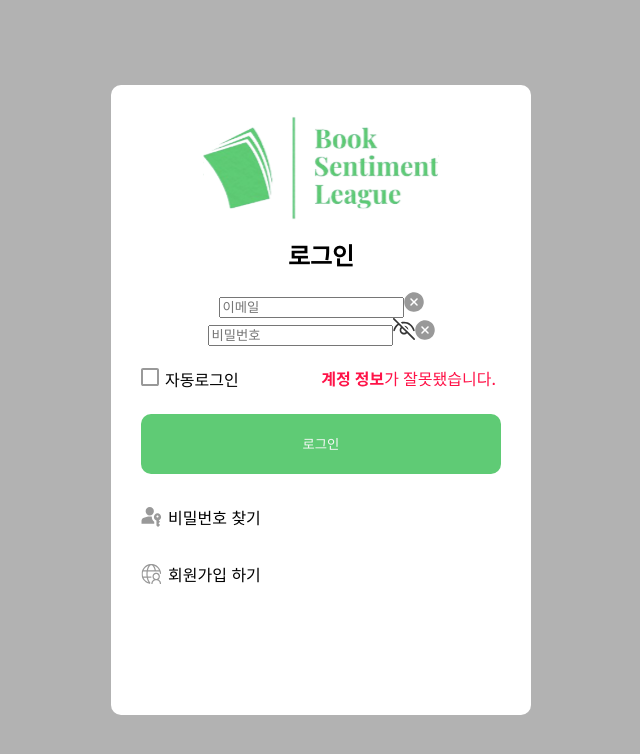
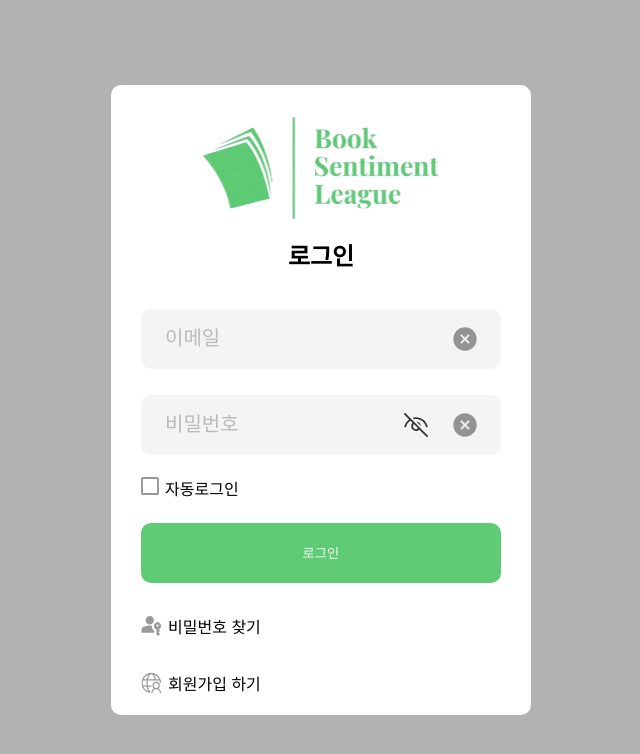
Before and after one commit to unhylz/book_FE, a React (Create React App) app: page /login in a window 1280 px wide. Shown: the top 754 px of the page, without its empty margins (319-959 px from the left). Built offline with nearby package versions, Linux system fonts and the light colour scheme.

Commit message:
feat : 로그인 페이지 경고기능 추가

```diff
--- a/src/container/LoginContainer.jsx
+++ b/src/container/LoginContainer.jsx
@@ -1,8 +1,87 @@
-import React from 'react'
+import React,{useState, useRef} from 'react'
 import Login from '../components/login/Login'
 
 export default function LoginContainer() {
+
+  const [isEyeOpen,setIsEyeOpen] = useState(false);
+  const [isRemember,setIsRemember] = useState(false);
+
+  const [email,setEmail] = useState("");
+  const [pw,setPw] = useState("");
+  const [remember,setRemember] = useState(false);
+  const [notice,setNotice] = useState(0);
+
+
+  const emailInputRef = useRef(null);
+  const emailInputFocus = ()=>{
+    emailInputRef.current.focus();
+  }
+  const pwInputRef = useRef(null);
+  const pwInputFocus = ()=>{
+    pwInputRef.current.focus();
+  }
+
+
+  const onSubmitHandler = (e)=>{
+    e.preventDefault()
+    console.log("hihihi")
+
+    if(email===""){
+      setNotice(2);
+      emailInputFocus();
+
+    }
+    else if(pw===""){
+      setNotice(1);
+      pwInputFocus();
+    }
+    else{
+      //로그인 api 함수 호출
+      console.log(`email:${email}, pw:${pw}, remember:${remember} 로그인 되었습니다.`)
+      let res="err"
+      if(res === "err"){
+        setNotice(3);
+        emailInputFocus();
+      }
+      else{setNotice(0)}
+  }}
+
+  const onEmailChange = (e)=>{
+      setEmail(e.target.value)
+  }
+
+  const onPwChange = (e)=>{
+      setPw(e.target.value)
+  }
+
+  const onEmailCancleHandler = (e)=>{
+    setEmail("");
+    emailInputFocus();
+  }
+
+  const onPwCancleHandler = (e)=>{
+    setPw("");
+    pwInputFocus();
+    //console.log("pw_init",pw);
+  }
+
+
   return (
-    <Login></Login>
+    <Login
+      onSubmitHandler={onSubmitHandler}
+      onEmailChange={onEmailChange}
+      onPwChange={onPwChange}
+      onEmailCancleHandler={onEmailCancleHandler}
+      onPwCancleHandler={onPwCancleHandler}
+      notice={notice}
+      pw={pw}
+      email={email}
+      emailInputRef={emailInputRef}
+      emailInputFocus={emailInputFocus}
+      pwInputRef={pwInputRef}
+      pwInputFocus={pwInputFocus}
+    />
   )
 }
+
+//props.onPwCancleHandler
```
